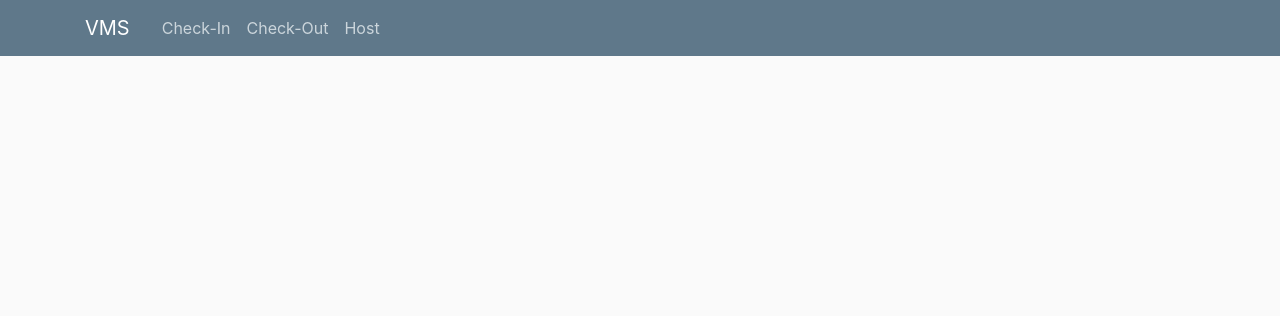
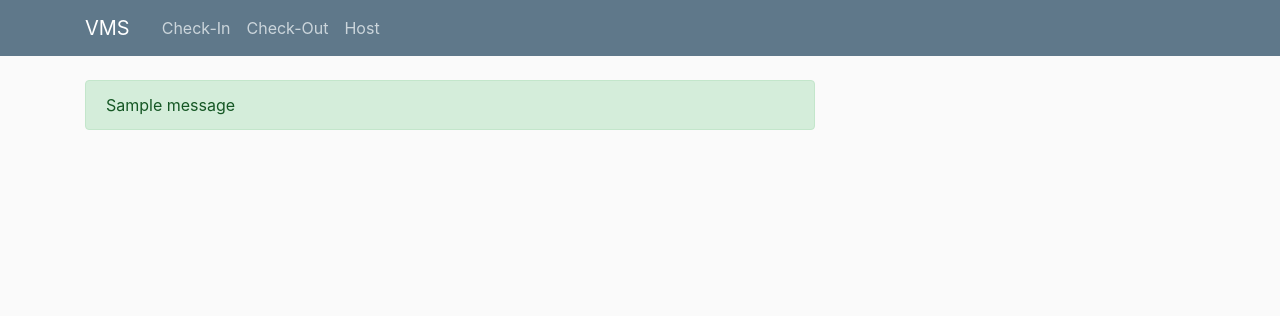
Before and after one commit to ChandBabu1999/Guest-Management-System, a Flask app: page / in a window 1280 px wide. Shown: the top 316 px of the page. Run offline with Flask 2, Linux system fonts and the light colour scheme; data comes from the database, SQL or seed files in the repository; both versions use the stored data as it was after the commit; one stand-in notice (Sample message) is shown; some libraries are stand-ins or nearby versions.

Commit message:
fix checkout

```diff
--- a/flaskblog/routes.py
+++ b/flaskblog/routes.py
@@ -2,6 +2,7 @@ from flask import render_template, url_for, flash, redirect, request
 from flaskblog import app, db
 from flaskblog.forms import Visitor_CheckIn_Form, Visitor_CheckOut_Form, HostForm
 from flaskblog.models import Visitor, Host
+from datetime import datetime
 
 
 @app.route("/")
@@ -10,7 +11,7 @@ def home():
     print('\n\n\n\n\n\nHost=', Host.query.all(),'\nVisitors :')
     vis = Visitor.query.all()
     for x in vis:
-        print(x.name, x.email, x.ph_number, x.check_in_time, x.check_out_time)
+        print(x.name, x.email, x.ph_number, x.check_in_time, type(x.check_out_time))
     print()
     return render_template('home.html', title='home')
 
@@ -41,10 +42,8 @@ def check_in():
     if form.validate_on_submit():
         # check if he/she has already checked in?
         visitor = Visitor(name=form.visitor_name.data,
-                email=form.email.data, ph_number=form.ph_number.data)
-        visitor_exist = db.session.query(db.exists().where(
-            Visitor.email == visitor.email and Visitor.check_out_time is None)).scalar()
-        print('\n\n\n\n\njasdfjavdsfbajsdfa:',visitor,'\n',visitor_exist)
+            email=form.email.data, ph_number=form.ph_number.data)
+        visitor_exist = Visitor.query.filter_by(email=form.email.data, check_out_time = None).first()
         if visitor_exist:
             flash(f"You are already Checked-In","danger")
             return redirect(url_for('home'))
@@ -60,13 +59,12 @@ def check_out():
     form = Visitor_CheckOut_Form()
     if form.validate_on_submit():
         # check if he/she has checked in or not?
-        return redirect(url_for('home'))
-        # visitor_exist = db.session.query(db.exists().where(
-        #     Visitor.email == visitor.email and Visitor.check_out_time is None)).scalar()
-        # print('\n\n\n\n\njasdfjavdsfbajsdfa:',visitor_exist)
-        # if visitor_exist:
-        #     flash(f"You are already Checked-In","danger")
-        #     return redirect(url_for('home'))
-        # flash(f'You have not checked-in yet (check mail, number)','success')
-        # return redirect(url_for('home'))
-    return render_template('flask_form.html', message='Check-In Here', title='check-in', form=form)
+        visitor_exist = Visitor.query.filter_by(email=form.email.data, check_out_time = None).first()
+        if visitor_exist:
+            flash(f"You are Checked-Out Succeessfully","success")
+            admin = Visitor.query.filter_by(email=form.email.data, ph_number=form.ph_number.data).update(dict(
+                check_out_time=datetime.now()))
+            db.session.commit()
+            return redirect(url_for('home'))
+        flash(f'You have not checked-in yet (check mail, number)','danger')
+    return render_template('flask_form.html', message='Check-Out Here', title='check-in', form=form)
--- a/flaskblog/templates/home.html
+++ b/flaskblog/templates/home.html
@@ -35,13 +35,25 @@
         </div>
       </nav>
     </header>
-    <div class="container">
+
+    <main role="main" class="container">
       <div class="row">
-        <div class="col-md-8 mx-auto">
+        <div class="col-md-8">
+          {% with messages = get_flashed_messages(with_categories=true) %}
+            {% if messages %}
+              {% for category, message in messages %}
+                <div class="alert alert-{{ category }}">
+                  {{ message }}
+                </div>
+              {% endfor %}
+            {% endif %}
+          {% endwith %}
+
           {% block content %} {% endblock %}
         </div>
       </div>
-    </div>
+    </main>
+
 
     <!-- Optional JavaScript -->
     <!-- jQuery first, then Popper.js, then Bootstrap JS -->
```
Also changed, not shown: flaskblog/site.db.
